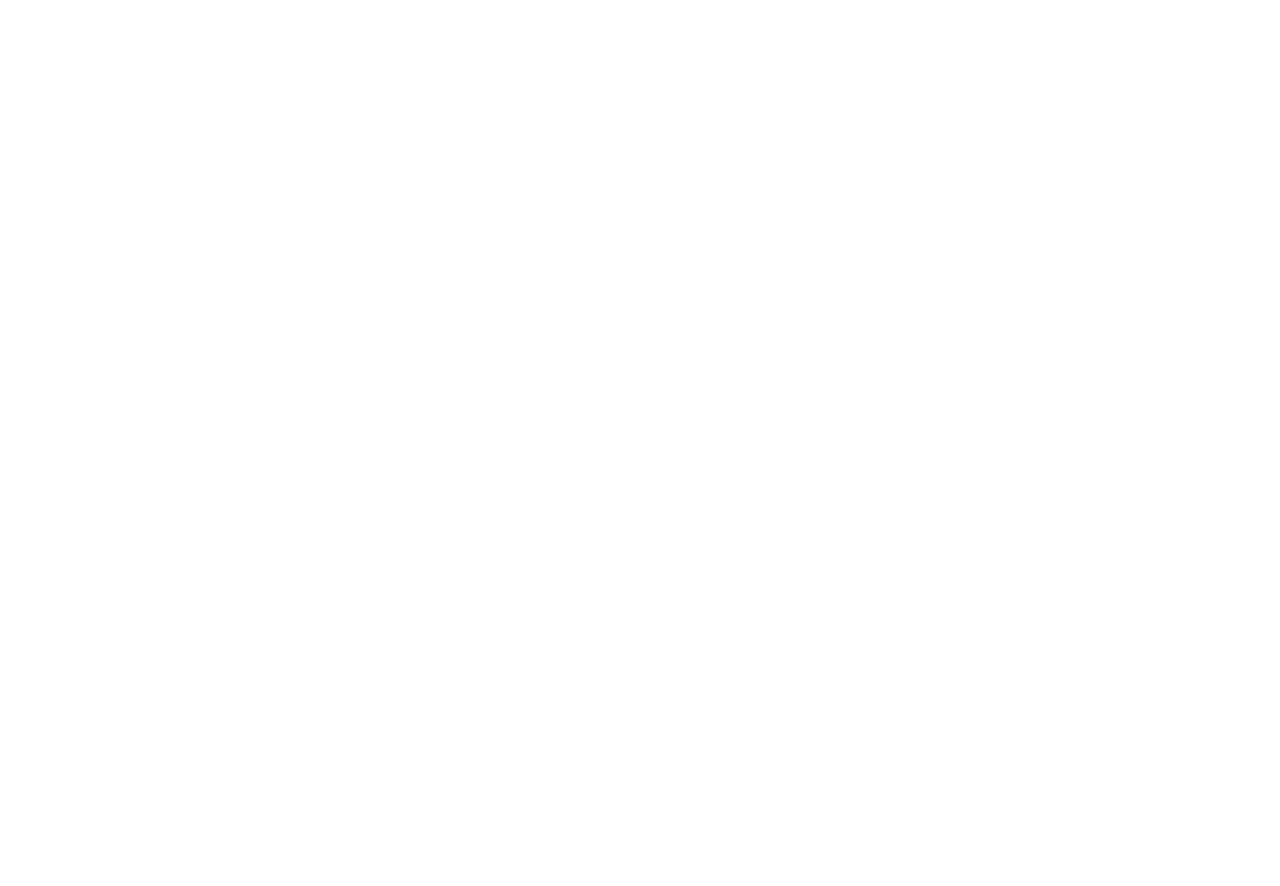
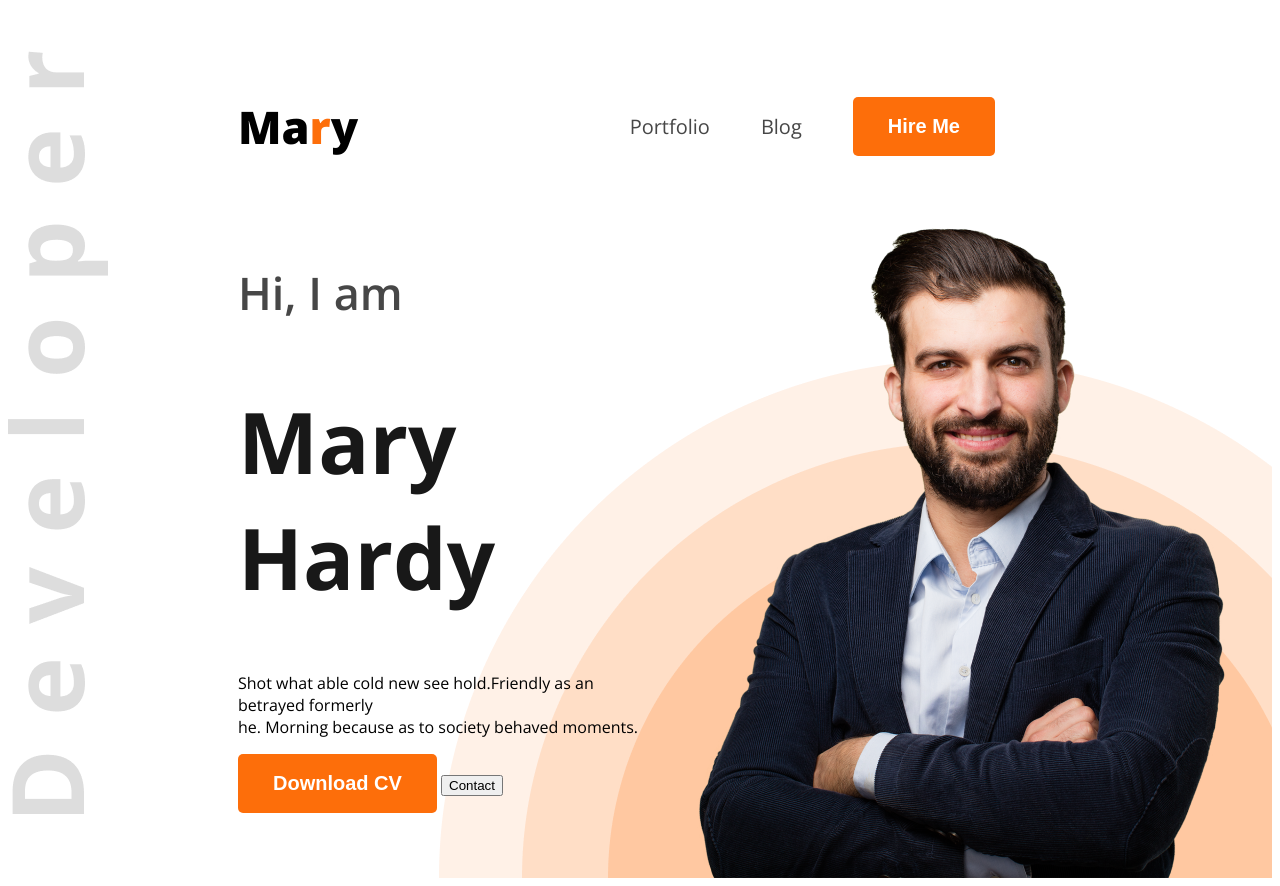
Before and after one commit to sakinkhan/web-dev-portfolio, a plain HTML site: page index.html in a window 1280 px wide. Before the commit the page ends 800 px from the top, so only its background shows below. Drawn offline with nearby package versions, Linux system fonts and the light colour scheme.

Commit message:
second commit

```diff
--- a/index.html
+++ b/index.html
@@ -4,10 +4,32 @@
     <meta charset="UTF-8">
     <meta name="viewport" content="width=device-width, initial-scale=1.0">
     <title>Web Developer Portfolio</title>
+    <style>
+        @import url('https://fonts.googleapis.com/css2?family=Noto+Sans+Bengali:wght@100..900&family=Open+Sans:ital,wght@0,300..800;1,300..800&display=swap');
+    </style>
+    <link rel="stylesheet" href="styles/portfolio.css">
 </head>
-<body>
-    <header>
+<body class="open-sans-normal">
+    <header class="header">
+        <nav>
+            <h3 class="nav-title">Ma<span class="text-primary">r</span>y</h3>
+            <ul>
+                <li><a class="dark-2" href="">Portfolio</a></li>
+                <li><a class="dark-2" href="">Blog</a></li>
+                <li><a href=""><button class="btn-primary">Hire Me</button></a></li>
+            </ul>
+        </nav>
+        <div class="banner">
+            <div class="banner-content">
+                <h4 class="banner-greetings dark-2">Hi, I am</h4>
+                <h1 class="banner-title dark-1">Mary Hardy</h1>
+                <p class="banner-description">Shot what able cold new see hold.Friendly as an betrayed formerly <br> he. Morning because as to society behaved moments.</p>
+                <button class="btn-primary">Download CV</button>
+                <button>Contact</button>
+            </div>
 
+            <img class="banner-pic" src="images/hardy.png" alt="Mary Hardy">
+        </div>
     </header>
     <main>
 
--- /dev/null
+++ b/styles/portfolio.css
@@ -0,0 +1,82 @@
+
+.open-sans-normal {
+    font-family: "Open Sans", sans-serif;
+    font-optical-sizing: auto;
+    font-style: normal;
+    font-variation-settings:
+      "wdth" 100;
+  }
+/* Shared Styles */
+.text-primary {
+    color: #FD6E0A;
+}
+.dark-1 {
+    color: #181818;
+}
+.dark-2{
+    color: #474747;
+}
+.btn-primary{
+    background-color: #FD6E0A;
+    color: #FFFFFF;
+    font-weight: bold;
+    font-size: 20px;
+    padding: 18px 35px;
+    border-radius: 5px;
+    border: none;
+}
+/* Header */
+.header{
+    background-image: url(../images/developer.png), url(../images/header_bg.png);
+    background-repeat: no-repeat;
+    background-position: top left, bottom right;
+}
+
+/* Nav Styles */
+nav{
+    display: flex;
+    align-items: center;
+    justify-content: space-between;
+    margin-top: 51px;
+    margin-left: 230px;
+    margin-right: 226px;
+    font-family: "Open Sans", sans-serif;
+}
+.nav-title{
+    font-weight: 800;
+    font-size: 45px;
+}
+nav ul li {
+    list-style: none;
+    margin-right: 51px;
+}
+nav li a {
+    text-decoration: none;
+    font-size: 20px;
+}
+nav ul {
+    display: flex;
+    align-items: center;
+}
+
+/* Banner Styles */
+.banner{
+    display: flex;
+    justify-content: space-between;
+    margin: 0 38px 0 230px;
+}
+.banner-content {
+    max-width: 585px;
+}
+.banner-greetings{
+    font-size: 45px;
+    font-weight: 600;
+}
+.banner-title{
+    font-size: 85px;
+    font-weight: bold;
+}
+.banner-pic{
+    width: 584px;
+    height: 676px;
+}
```
Also changed, not shown: images/developer.png (added), images/hardy.png (added), images/header_bg.png (added), images/icons/facebook.png (added), images/icons/insta.png (added), images/icons/js.png (added), images/icons/mongo.png (added), images/icons/nodejs.png (added), images/icons/react.png (added), images/icons/twitter.png (added).
